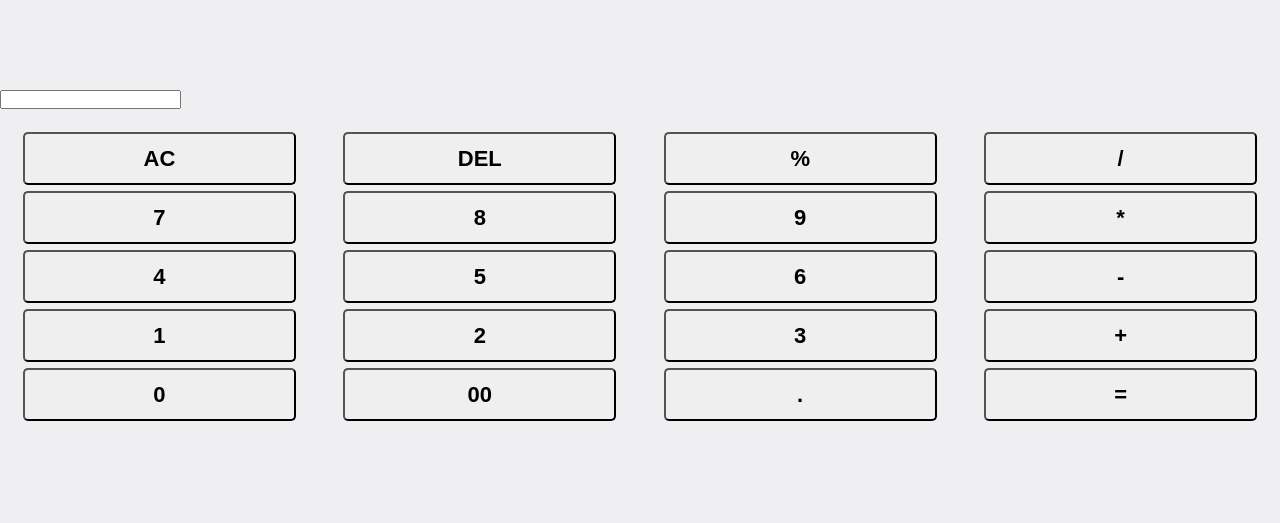
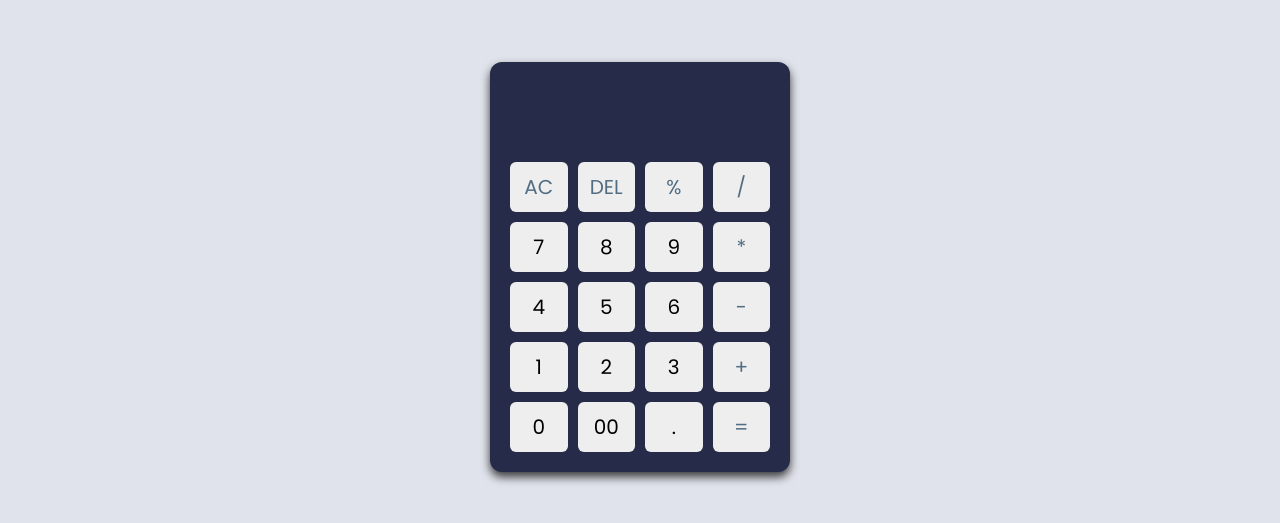
Before and after one commit to Priyankpurohit/Calculator, a plain HTML site: page index.html in a window 1280 px wide. Shown: the part 133-656 px from the top of the page. Drawn offline with Linux system fonts and the light colour scheme.

Commit message:
Update style.css
updated

```diff
--- a/style.css
+++ b/style.css
@@ -1,70 +1,54 @@
+@import url("https://fonts.googleapis.com/css2?family=Poppins:wght@300;400;500;600;700&display=swap");
 * {
-    box-sizing: border-box;
   margin: 0;
   padding: 0;
+  box-sizing: border-box;
+  font-family: "Poppins", sans-serif;
 }
-
 body {
-    min-height: 100vh;
-    background: #efeff2;
+  height: 100vh;
   display: flex;
+  align-items: center;
   justify-content: center;
-    align-items: center;
-
+  background: #e0e3eb;
 }
-
-.calculator {
-    width: 300px;
-    height: 500px;
-    box-shadow: 4px 4px 30px rgba(0, 0, 0, 0.3);
+.container {
+  position: relative;
+  max-width: 300px;
+  width: 100%;
   border-radius: 12px;
-    background: #22252d;
-    overflow: hidden;
+  padding: 10px 20px 20px;
+  background: #252b48;
+  box-shadow: 0 5px 10px rgba(0, 0, 0, 0.75);
 }
-
-form input {
+.display {
+  height: 80px;
   width: 100%;
-    height: 150px;
-    background-color: black;
-    color: #fff;
-    border-radius: 12px;
-    font-size: 2rem;
-    padding: 1rem;
+  background-color: #252b48;
+  outline: none;
+  border: none;
   text-align: right;
+  margin-bottom: 10px;
+  font-size: 25px;
+  color: #fdf6f6;
   pointer-events: none;
 }
-
 .buttons {
-    padding: 20px;
-    justify-content: space-between;
-    display: flex;
-    flex-wrap: wrap;
+  display: grid;
+  grid-gap: 10px;
+  grid-template-columns: repeat(4, 1fr);
 }
-
-button {
-    flex: 0 0 22%;
-    width: 60px;
-    height: 53px;
-    margin: 3px;
-    font-size: 22px;
-    font-weight: 600;
+.buttons button {
+  padding: 10px;
+  border-radius: 6px;
+  border: none;
+  font-size: 20px;
   cursor: pointer;
-    border-radius: 5px;
-
+  background-color: #eee;
 }
-
-.btn-yellow {
-    background-color: rgb(245, 140, 68);
+.buttons button:active {
+  transform: scale(0.99);
 }
-
-.btn-grey {
-    background-color: rgb(242, 247, 237);
+.operator {
+  color: #526d82;
 }
-
-.btn-equal {
-    background-color: rgb(3, 169, 3);
-}
-
-.btn-clear {
-    background-color: rgb(248, 10, 10);
-}
```
Lines whose indentation alone changed are shown as unchanged.
